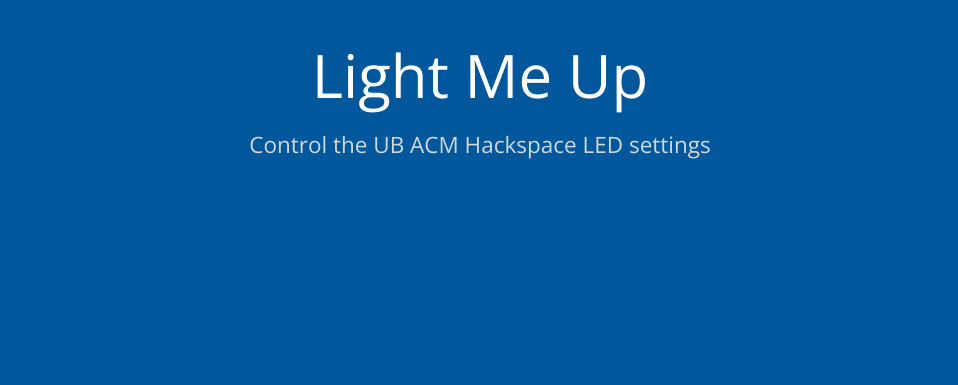
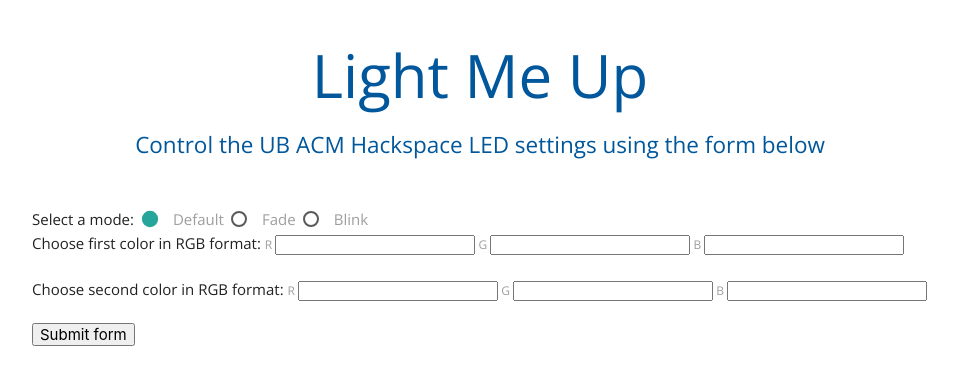
Before and after one commit to harshitagirase/LightMeUp, a Flask app: page / in a window 1280 px wide. Shown: the top 385 px of the page, without its empty margins (160-1118 px from the left). Run offline with Flask 2, Linux system fonts and the light colour scheme.

Commit message:
Got a basic ugly form

```diff
--- a/static/styles/main.css
+++ b/static/styles/main.css
@@ -1,5 +1,5 @@
 body {
-    background: #01579B;
     font-family: 'Open Sans', sans-serif;
+    background: white;
     position: relative;
 }
--- a/templates/index.html
+++ b/templates/index.html
@@ -8,9 +8,47 @@
 
 
 </head>
-<body>
-    <h1 style="text-align: center; font-size: 4em; color: white;">Light Me Up</h1>
-    <h4 style="text-align: center; font-size: 1.5em; color: #CFD8DC;">Control the UB ACM Hackspace LED settings</h4>
+<body style="font-family: 'Open Sans', sans-serif; background: white; position: relative;">
+    <h1 style="text-align: center; font-size: 4em; color: #01579B;">Light Me Up</h1>
+    <h4 style="text-align: center; font-size: 1.5em; color: #01579B;">Control the UB ACM Hackspace LED settings using the form below</h4>
+    <div class="container">
+    <form action="" style="padding-top: 4%;">
+        Select a mode:
+        <label>
+            <input type="radio" name="mode" value="default" checked><span>Default</span>
+        </label>
+        <label>
+            <input type="radio" name="mode" value="fade"><span>Fade</span>
+        </label>
+        <label>
+            <input type="radio" name="mode" value="blink"><span>Blink</span><br>
+        </label>
+        Choose first color in RGB format:
+        <label>
+            R <input type="textarea" name="color" value="">
+        </label>
+        <label>
+            G <input type="textarea" name="color" value="">
+        </label>
+        <label>
+            B <input type="textarea" name="color" value="">
+        </label><br><br>
+        Choose second color in RGB format:
+        <label>
+            R <input type="textarea" name="color" value="">
+        </label>
+        <label>
+            G <input type="textarea" name="color" value="">
+        </label>
+        <label>
+            B <input type="textarea" name="color" value="">
+        </label><br><br>
+        <div style="align-content: center; ">
+            <input type="submit" value="Submit form">
+        </div>
+    </form>
+</div>
+
 
 <script src="https://cdnjs.cloudflare.com/ajax/libs/materialize/1.0.0/js/materialize.min.js"></script>
 
```
